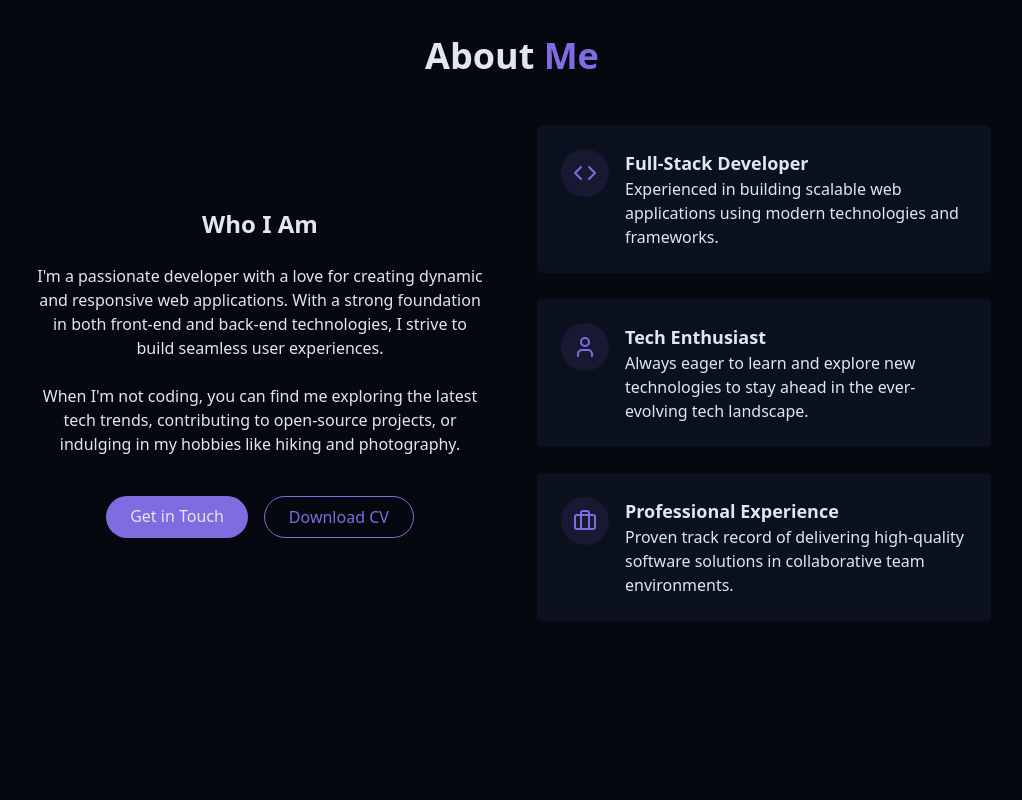
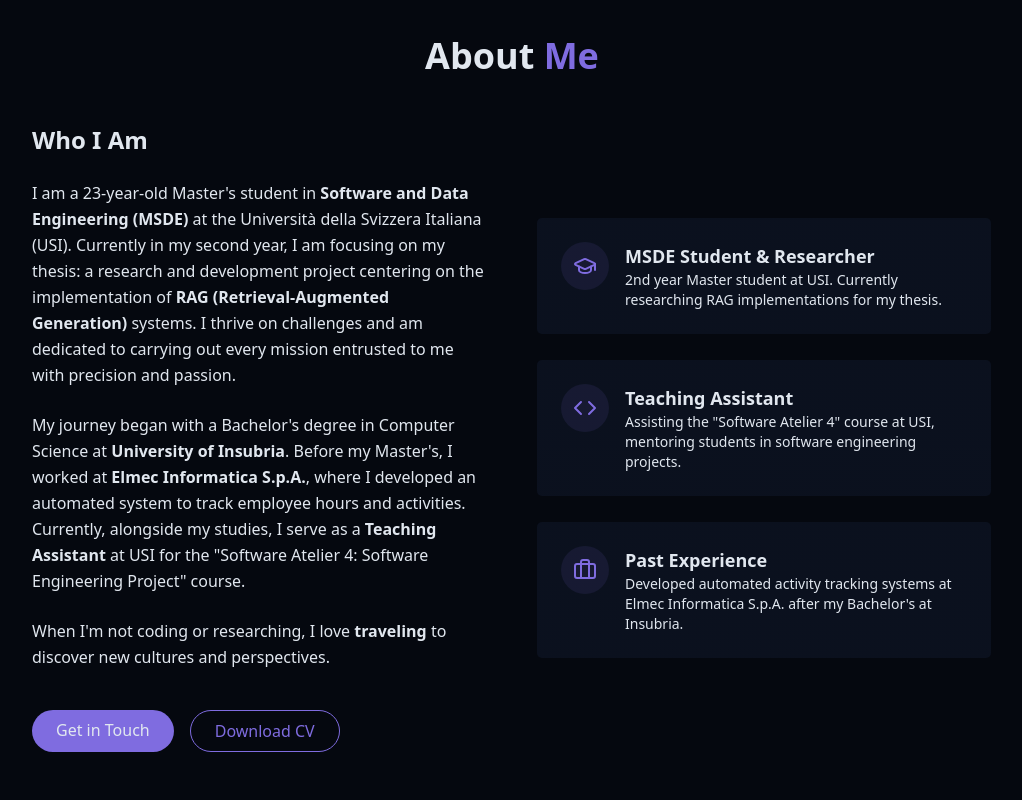
Before and after one commit to fradevi02/personal-react-tailwind-portfolio, a React (Vite) app: page / in a window 1280 px wide. Shown: the part 860-1660 px from the top of the page, without its empty margins (128-1150 px from the left). Built offline with nearby package versions, Linux system fonts and the light colour scheme.

Commit message:
feat: improved the about me section

```diff
--- a/src/components/AboutSection.jsx
+++ b/src/components/AboutSection.jsx
@@ -1,4 +1,4 @@
-import { Briefcase, Code, User } from "lucide-react";
+import { Briefcase, Code, GraduationCap } from "lucide-react";
 
 export const AboutSection = () => {
     return <section id="about-me" className="py-24 px-4 relative">
@@ -8,70 +8,84 @@ export const AboutSection = () => {
                 </h2>
 
                 <div className="grid grid-cols-1 md:grid-cols-2 gap-12 items-center">
-                <div className="space-y-6">
+
+                    <div className="space-y-6 text-center md:text-left">
                         <h3 className="text-2xl font-semibold">Who I Am</h3>
-                    <p className="text-muted-foreground">
-                        I'm a passionate developer with a love for creating dynamic and responsive web applications. With a strong foundation in both front-end and back-end technologies, I strive to build seamless user experiences.
-                    </p>
-                    <p className="text-muted-foreground">
-                        When I'm not coding, you can find me exploring the latest tech trends, contributing to open-source projects, or indulging in my hobbies like hiking and photography.
+                        <p className="text-muted-foreground leading-relaxed">
+                            I am a 23-year-old Master's student in <strong>Software and Data Engineering (MSDE)</strong> at the Università della Svizzera Italiana (USI). Currently in my second year, I am focusing on my thesis: a research and development project centering on the implementation of <strong>RAG (Retrieval-Augmented Generation)</strong> systems. I thrive on challenges and am dedicated to carrying out every mission entrusted to me with precision and passion.
                         </p>
 
-                    <div className="flex flex-col sm:flex-row gap-4 pt-4 justify-center">
+                        <p className="text-muted-foreground leading-relaxed">
+                            My journey began with a Bachelor's degree in Computer Science at <strong>University of Insubria</strong>. Before my Master's, I worked at <strong>Elmec Informatica S.p.A.</strong>, where I developed an automated system to track employee hours and activities. Currently, alongside my studies, I serve as a <strong>Teaching Assistant</strong> at USI for the "Software Atelier 4: Software Engineering Project" course.
+                        </p>
+
+                        <p className="text-muted-foreground leading-relaxed">
+                            When I'm not coding or researching, I love <strong>traveling</strong> to discover new cultures and perspectives.
+                        </p>
+
+                        <div className="flex flex-col sm:flex-row gap-4 pt-4 justify-center md:justify-start">
                             <a href="#contact" className="cosmic-button">
                                 Get in Touch
                             </a>
 
-                    <a href="./src/data/CV - Francesco De Vito.pdf" className="px-6 py-2 rounded-full border border-primary text-primary hover:bg-primary/10 transition-colors duration-300" download>
+                            <a
+                                href="./src/data/CV - Francesco De Vito.pdf"
+                                className="px-6 py-2 rounded-full border border-primary text-primary hover:bg-primary/10 transition-colors duration-300 flex items-center justify-center"
+                                download
+                            >
                                 Download CV
                             </a>
                         </div>
                     </div>
 
+                    <div className="grid grid-cols-1 gap-6">
 
-                <div className="grid grid-cols-1 gap-6">
+                        {/*Master & Research */}
+                        <div className="gradient-border p-6 card-hover">
+                            <div className="flex items-start gap-4">
+                                <div className="p-3 rounded-full bg-primary/10 text-primary">
+                                    <GraduationCap className="w-6 h-6 text-primary"/>
+                                </div>
+                                <div className="text-left">
+                                    <h4 className="text-lg font-semibold">MSDE Student & Researcher</h4>
+                                    <p className="text-muted-foreground text-sm">
+                                        2nd year Master student at USI. Currently researching RAG implementations for my thesis.
+                                    </p>
+                                </div>
+                            </div>
+                        </div>
+
+                        {/* Teaching Assistant */}
                         <div className="gradient-border p-6 card-hover">
                             <div className="flex items-start gap-4">
                                 <div className="p-3 rounded-full bg-primary/10 text-primary">
                                     <Code className="w-6 h-6 text-primary"/>
                                 </div>
                                 <div className="text-left">
-                                <h4 className="text-lg font-semibold">Full-Stack Developer</h4>
-                                <p className="text-muted-foreground">
-                                    Experienced in building scalable web applications using modern technologies and frameworks.
+                                    <h4 className="text-lg font-semibold">Teaching Assistant</h4>
+                                    <p className="text-muted-foreground text-sm">
+                                        Assisting the "Software Atelier 4" course at USI, mentoring students in software engineering projects.
                                     </p>
                                 </div>
                             </div>
                         </div>
+
+                        {/* Professional Experience */}
                         <div className="gradient-border p-6 card-hover">
-                        <div className="flex items-start gap-4">
-                            <div className="p-3 rounded-full bg-primary/10 text-primary">
-                                <User className="w-6 h-6 text-primary"/>
-                            </div>
-                            <div className="text-left">
-                                <h4 className="text-lg font-semibold">Tech Enthusiast</h4>
-                                <p className="text-muted-foreground">
-                                    Always eager to learn and explore new technologies to stay ahead in the ever-evolving tech landscape.
-                                </p>
-                            </div>
-
-                        </div>
-                    </div><div className="gradient-border p-6 card-hover">
                             <div className="flex items-start gap-4">
                                 <div className="p-3 rounded-full bg-primary/10 text-primary">
                                     <Briefcase className="w-6 h-6 text-primary"/>
                                 </div>
                                 <div className="text-left">
-                                <h4 className="text-lg font-semibold">Professional Experience</h4>
-                                <p className="text-muted-foreground">
-                                    Proven track record of delivering high-quality software solutions in collaborative team environments.
+                                    <h4 className="text-lg font-semibold">Past Experience</h4>
+                                    <p className="text-muted-foreground text-sm">
+                                        Developed automated activity tracking systems at Elmec Informatica S.p.A. after my Bachelor's at Insubria.
                                     </p>
                                 </div>
                             </div>
                         </div>
                     </div>
                 </div>
-
             </div>
         </section>;
 }
```
Lines whose indentation alone changed are shown as unchanged.
